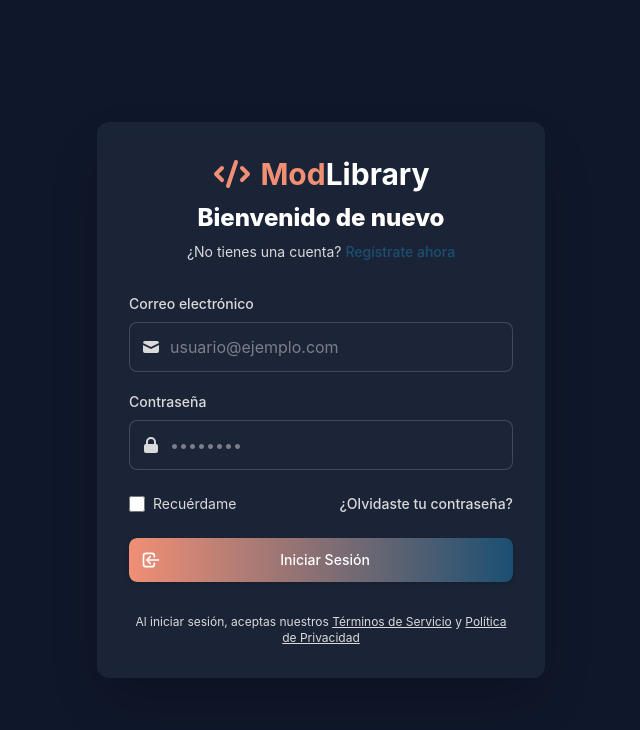
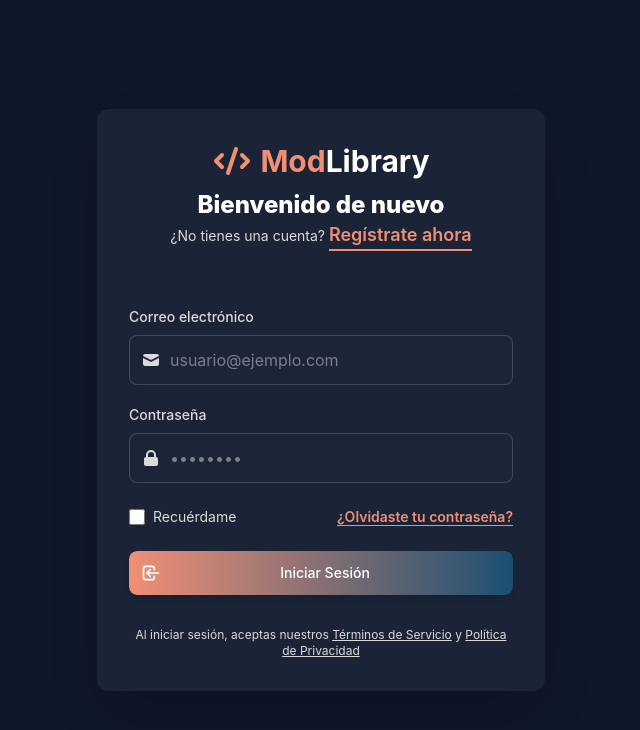
Before and after one commit to NachRz/ModLibrary, a React (Create React App) app in the folder frontend/: page /login in a window 1280 px wide. Shown: the top 730 px of the page, without its empty margins (319-959 px from the left). Built offline with nearby package versions, Linux system fonts and the light colour scheme.

Commit message:
Cambio en la interfaz de login y registro

```diff
--- a/frontend/src/components/auth/Login.jsx
+++ b/frontend/src/components/auth/Login.jsx
@@ -45,12 +45,14 @@ const Login = () => {
           <h2 className="mt-2 text-2xl font-extrabold text-custom-text bg-clip-text bg-gradient-to-r from-custom-primary to-custom-secondary">
             Bienvenido de nuevo
           </h2>
-          <p className="mt-2 text-sm text-custom-detail">
-            ¿No tienes una cuenta?{' '}
-            <Link to="/register" className="font-medium text-custom-primary hover:text-custom-secondary transition-colors duration-300 border-b border-transparent hover:border-custom-secondary">
-              Regístrate ahora
-            </Link>
-          </p>
+          <div className="pb-6 text-center">
+            <p className="text-sm text-custom-detail">
+              ¿No tienes una cuenta?{" "}
+              <Link to="/register" className="font-semibold text-lg text-custom-secondary hover:text-custom-primary border-b-2 border-custom-secondary hover:border-custom-primary transition-all duration-300 hover:scale-105 inline-block">
+                Regístrate ahora
+              </Link>
+            </p>
+          </div>
         </div>
 
         <form className="mt-8 space-y-6" onSubmit={handleSubmit}>
@@ -127,7 +129,7 @@ const Login = () => {
             </div>
 
             <div className="text-sm">
-              <Link to="/reset-password" className="font-medium text-custom-detail hover:text-custom-primary border-b border-transparent hover:border-custom-primary transition-all duration-300">
+              <Link to="/reset-password" className="font-semibold text-custom-secondary hover:text-custom-primary border-b border-custom-secondary hover:border-custom-primary transition-all duration-300">
                 ¿Olvidaste tu contraseña?
               </Link>
             </div>
--- a/frontend/src/components/auth/Register.jsx
+++ b/frontend/src/components/auth/Register.jsx
@@ -65,12 +65,14 @@ const Register = () => {
           <h2 className="mt-2 text-2xl font-extrabold text-custom-text bg-clip-text bg-gradient-to-r from-custom-primary to-custom-secondary">
             Crea tu cuenta
           </h2>
-          <p className="mt-2 text-sm text-custom-detail">
-            ¿Ya tienes una cuenta?{' '}
-            <Link to="/login" className="font-medium text-custom-primary hover:text-custom-secondary transition-colors duration-300 border-b border-transparent hover:border-custom-secondary">
-              Inicia sesión
-            </Link>
-          </p>
+          <div className="pb-6 text-center">
+            <p className="text-sm text-custom-detail">
+              ¿Ya tienes una cuenta?{" "}
+              <Link to="/login" className="font-semibold text-lg text-custom-secondary hover:text-custom-primary border-b-2 border-custom-secondary hover:border-custom-primary transition-all duration-300 hover:scale-105 inline-block">
+                Inicia sesión
+              </Link>
+            </p>
+          </div>
         </div>
 
         {error && (
```
